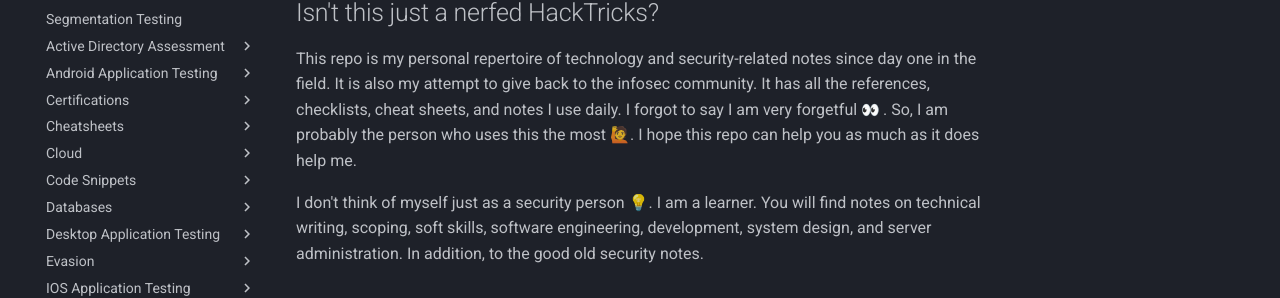
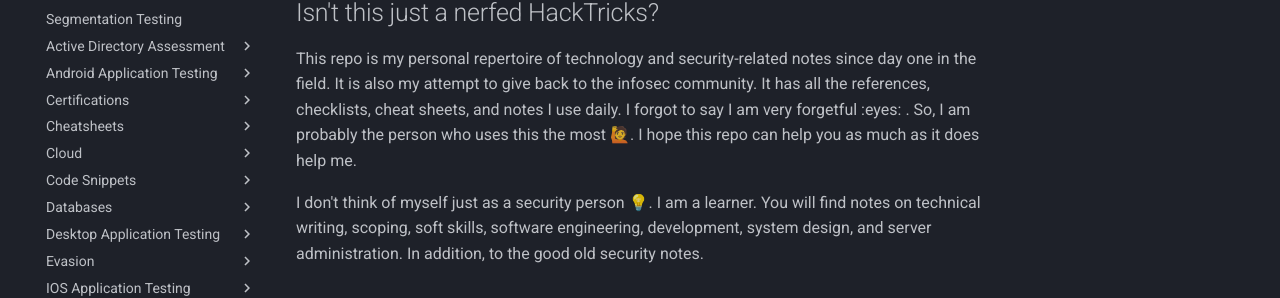
Before and after one commit to akenofu/HackAllTheThings, an MkDocs documentation site: the page built from docs/README.md, in a window 1280 px wide and 1030 px high. Shown: the part 227-525 px from the top of the window. Built offline with MkDocs 1.6.1 and Material for MkDocs 9.7.7, drawn with Linux system fonts in a browser that asks for light colours; emoji names are drawn with the system emoji font; comment, search, counter and statistics services are not loaded.

Commit message:
Metadata updates

```diff
--- a/mkdocs.yml
+++ b/mkdocs.yml
@@ -22,7 +22,7 @@
         custom_checkbox: true
         clickable_checkbox: true
     - footnotes
-    - pymdownx.emoji
+    # - pymdownx.emoji
 
 
 theme:
```
